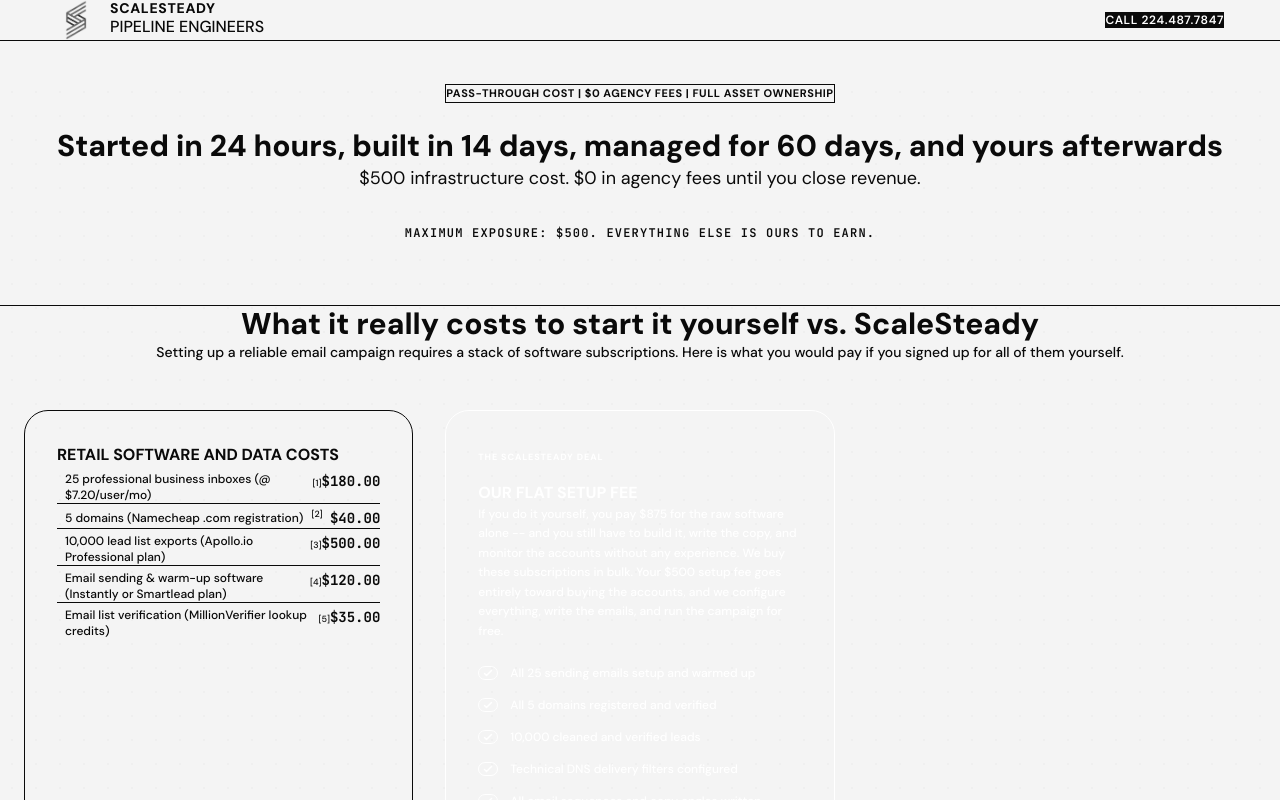
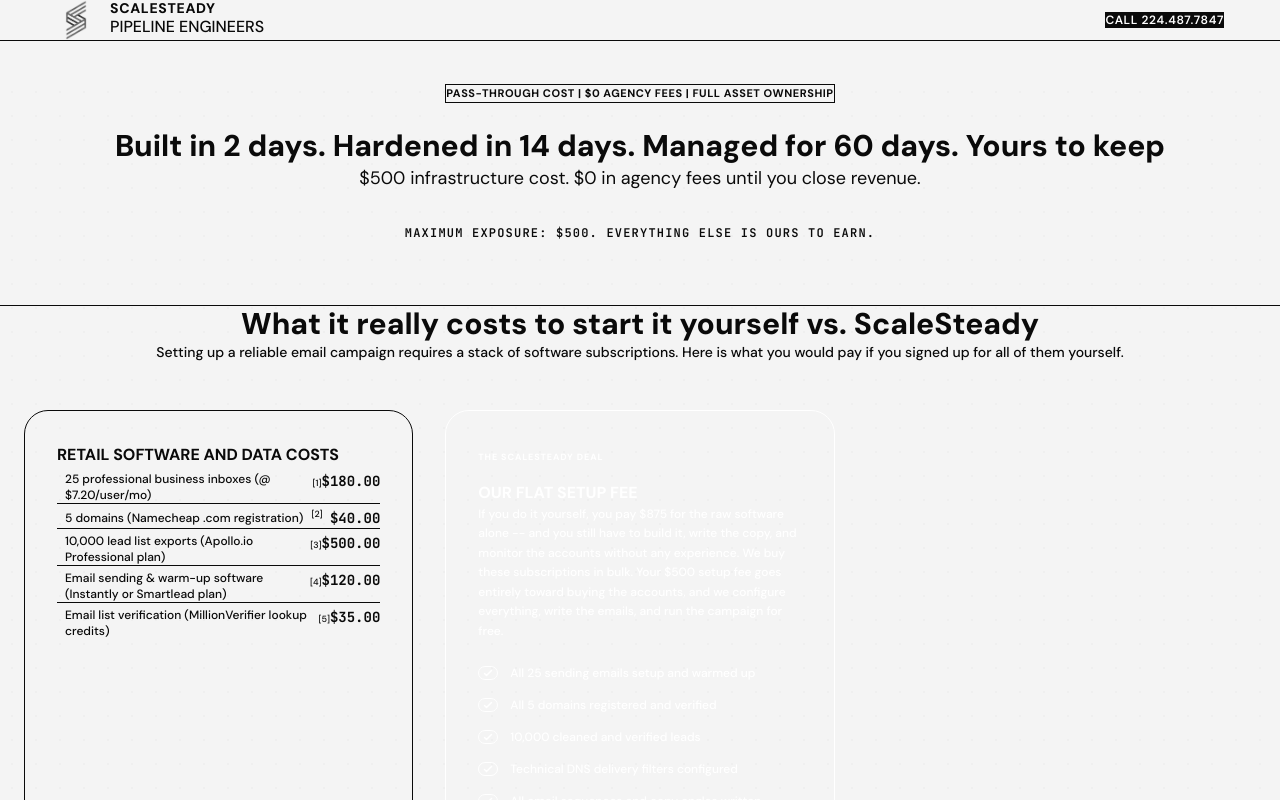
Before and after one commit to jaexochill2-code/scalesteady-engineers, a Next.js app: page /build in a window 1280 px wide. Shown: the top 800 px of the page. Built offline with nearby package versions, Linux system fonts and the light colour scheme.

Commit message:
chore: update build page H1 tagline to new NLP-hardened tagline

```diff
--- a/src/app/build/page.tsx
+++ b/src/app/build/page.tsx
@@ -177,7 +177,7 @@ export default function BuildPage() {
               Pass-through cost | $0 agency fees | Full asset ownership
             </span>
             <h1 className="font-sans text-3xl md:text-5xl font-extrabold tracking-tight text-[#0A0A0A] leading-tight mb-6">
-              Started in 24 hours, built in 14 days, managed for 60 days, and yours afterwards
+              Built in 2 days. Hardened in 14 days. Managed for 60 days. Yours to keep
             </h1>
             <p className="font-sans text-base md:text-lg text-[#262626] max-w-[720px] mx-auto leading-relaxed mb-8">
               $500 infrastructure cost. $0 in agency fees until you close revenue.
```
